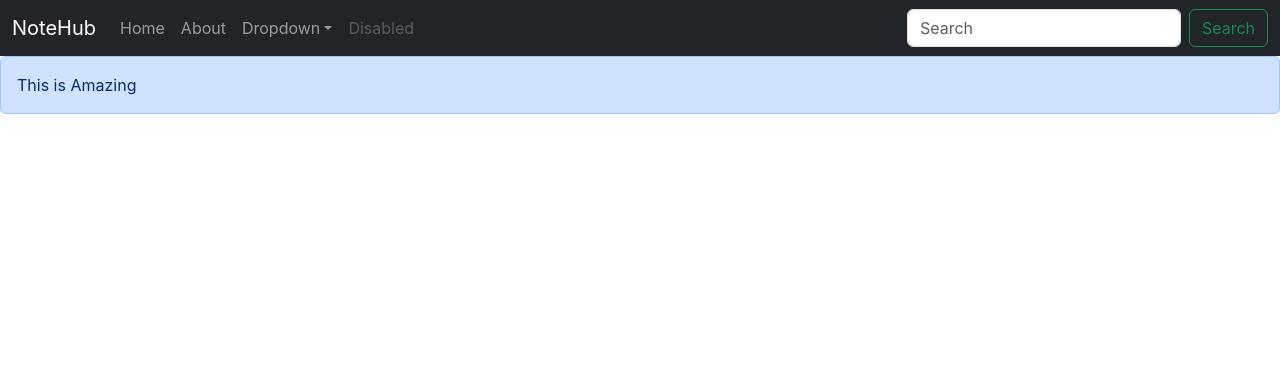
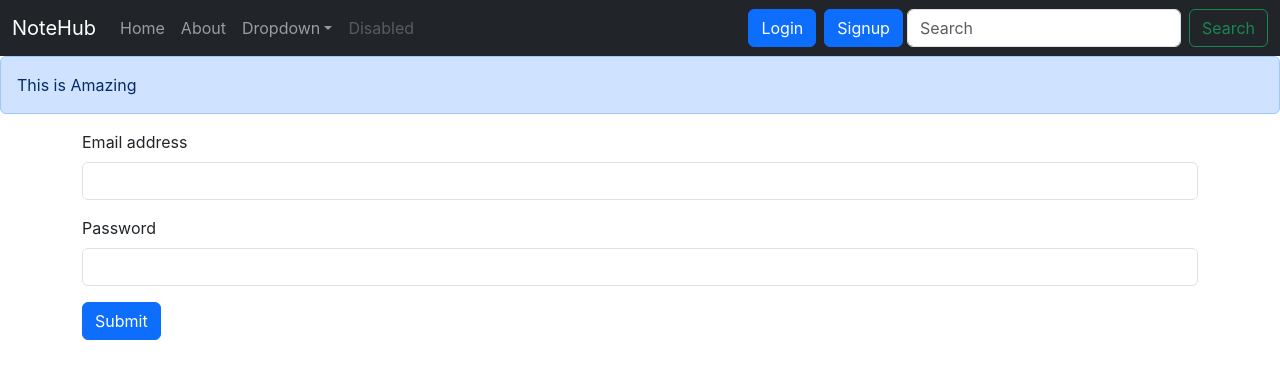
Before and after one commit to IamAreeba/NoteHub-Application--React, a React (Create React App) app: page /login in a window 1280 px wide. Shown: the top 378 px of the page. Built offline with nearby package versions, Linux system fonts and the light colour scheme.

Commit message:
Added Login Component

```diff
--- a/src/App.js
+++ b/src/App.js
@@ -2,6 +2,10 @@
 import Navbar from "./components/Navbar";
 import Home from "./components/Home";
 import About from "./components/About";
+import Login from "./components/Login";
+import Signup from "./components/Signup";
+
+
 import NoteState from "./context/notes/NoteState";
 import {
   BrowserRouter as Router,
@@ -28,6 +32,8 @@
             <Routes>
               <Route exact path="/" element={<Home />} />
               <Route exact path="/about" element={<About />} />
+              <Route exact path="/login" element={<Login />} />
+              <Route exact path="/signup" element={<Signup />} />
 
             </Routes>
 
--- a/src/Notes.js
+++ b/src/Notes.js
@@ -417,7 +417,10 @@
 
 // ========================== 29 ============================= //
 /*
-
+    Developer: Toggle Screen cast mode. This is for telling u which key u have pressed
+    use .envlocal to save the URL of API
+    If u use get request so your email and password will be shown on URL
+    Use success: false for every end point
 
 
 */
--- /dev/null
+++ b/src/components/Login.js
@@ -0,0 +1,60 @@
+import React, { useState } from 'react'
+import { useNavigate  } from "react-router-dom";
+
+const Login = () => {
+
+  const [credentials, setCredentials] = useState({
+    email: "",
+    password: ""
+  })
+
+
+  // Navigating to Home page if we have auth-token
+  let history = useNavigate();
+
+  const handleSubmit = async (e) => {
+    e.preventDefault()
+    const response = await fetch("http://localhost:5000/api/auth/login", {
+        method: 'POST',
+        headers: {
+          'Content-Type': 'application/json'
+        },
+        body: JSON.stringify({email: credentials.email, password: credentials.password})
+    })
+
+    const json = await response.json()
+    console.log(json)
+    if(json.success){
+      // Save the auth-token and redirect
+       localStorage.setItem('token', json.authtoken);
+      history("/")
+    }
+    else{
+      alert("Invalid Credentials")
+    }
+
+  }
+
+  const onChange = (e) => {
+    setCredentials({...credentials, [e.target.name]: e.target.value})
+  }
+
+  return (
+    <div>
+      <form >
+        <div className="mb-3">
+          <label htmlFor="exampleInputEmail1" className="form-label">Email address</label>
+          <input type="email" className="form-control" id="email" name='email' onChange={onChange} value={credentials.email} />
+        </div>
+        <div className="mb-3">
+          <label htmlFor="exampleInputPassword1" className="form-label">Password</label>
+          <input type="password" className="form-control" id="password" name='password' onChange={onChange} value={credentials.password} />
+        </div>
+
+        <button type="submit" onClick={handleSubmit} className="btn btn-primary">Submit</button>
+      </form>
+    </div>
+  )
+}
+
+export default Login
--- a/src/components/Navbar.js
+++ b/src/components/Navbar.js
@@ -48,8 +48,11 @@
                     </li>
                 </ul>
                 <form className="d-flex" role="search">
+                    <Link className="btn btn-primary mx-1" to="/login" role="button">Login</Link>
+                    <Link className="btn btn-primary mx-1" to="/signup" role="button">Signup</Link>
                     <input className="form-control me-2" type="search" placeholder="Search" aria-label="Search" />
                     <button className="btn btn-outline-success" type="submit" onClick={handleClick}>Search</button>
+
                 </form>
             </div>
         </div>
--- /dev/null
+++ b/src/components/Signup.js
@@ -0,0 +1,11 @@
+import React from 'react'
+
+const Signup = () => {
+  return (
+    <div>
+      I am Signup
+    </div>
+  )
+}
+
+export default Signup
```
Also changed, not shown: src/components/Alert.js (line endings or trailing spaces), src/context/notes/NoteState.js (line endings or trailing spaces), 1 other file (tests, documents, lock files or other folders).
